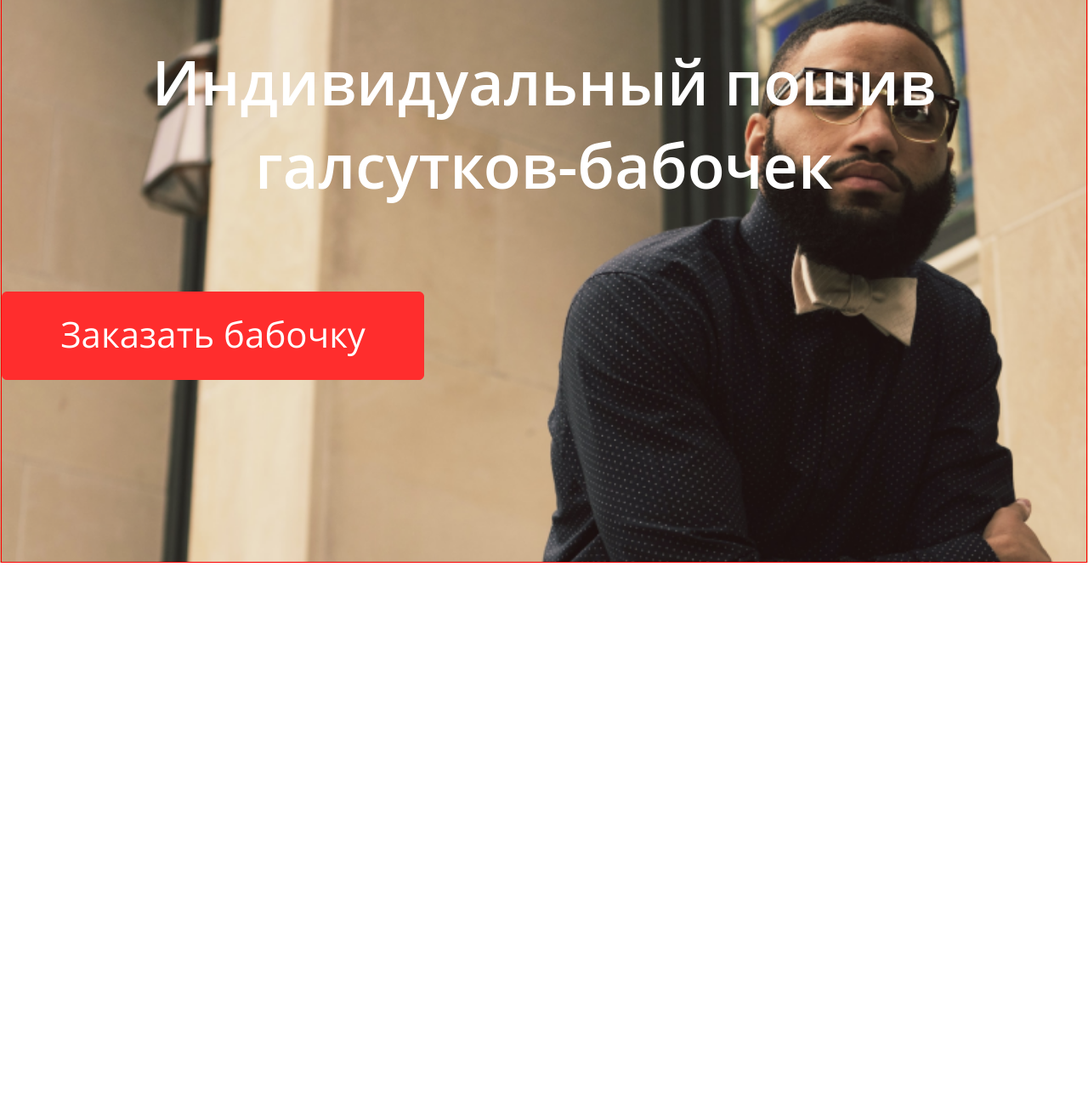
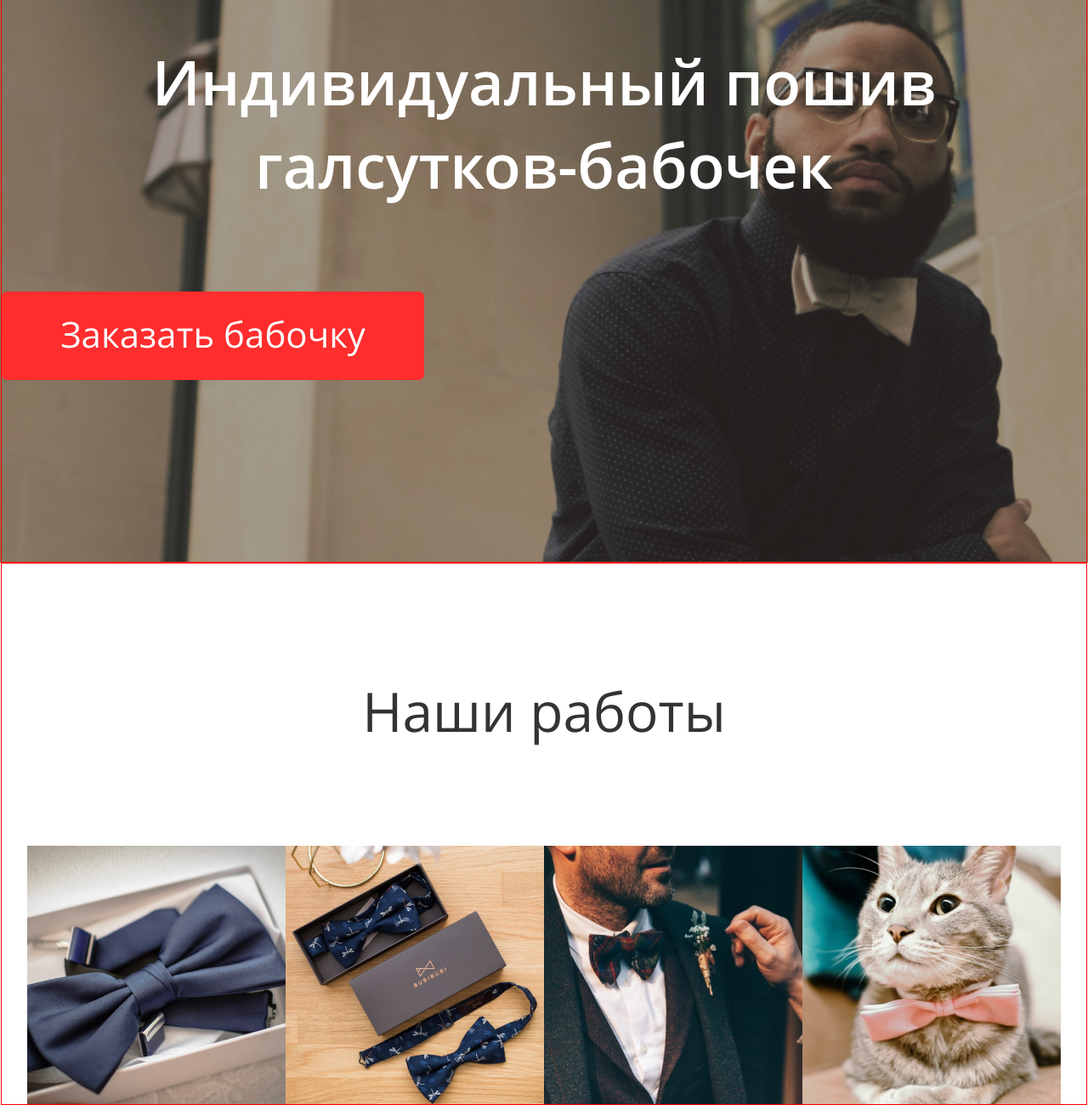
Before and after one commit to KamilaShee/butterfly-shop-nazmetdinova, a website: page www/index.html in a window 1280 px wide. Shown: the part 238-1538 px from the top of the page at 85% size. Before the commit the page ends 900 px from the top, so only its background shows below. Drawn offline with Linux system fonts and the light colour scheme; a web font is replaced by a local one.

Commit message:
Начала блок портфолио

```diff
--- /dev/null
+++ b/src/styles/blocks/_portfolio.scss
@@ -0,0 +1,25 @@
+.portfolio-inner {
+  @include inner;
+  display: flex;
+  justify-content: center;
+  flex-wrap: wrap;
+}
+
+.portfolio-title {
+
+  padding: 130px 400px 115px;
+
+
+  font-family: $font;
+  font-weight: 400;
+  font-size: 64px;
+  line-height: 87px;
+  text-align: center;
+  color: $color-dark;
+}
+
+
+.portfolio-wrap {
+  display: flex;
+  flex-wrap: nowrap;
+}
--- a/src/styles/blocks/_promo.scss
+++ b/src/styles/blocks/_promo.scss
@@ -5,10 +5,20 @@
   background-color: $color-dark;
 }
 
+.promo-shade {
+  margin: 0 auto;
+  padding: 0;
+  background-color: rgba(51, 51, 51, 0.4);
+}
+
 .promo-inner {
   @include inner;
   display: flex;
   justify-content: center;
+}
+
+.promo-wrap {
+  align-items: center;
 }
 
 .promo-title {
--- a/src/styles/style.scss
+++ b/src/styles/style.scss
@@ -8,3 +8,4 @@
 @import "blocks/_header";
 @import "blocks/_menu";
 @import "blocks/_promo";
+@import "blocks/_portfolio";
--- a/www/index.html
+++ b/www/index.html
@@ -37,10 +37,24 @@
 
   <main class="main">
     <section class="promo">
-      <div class="promo-inner">
-        <div class="promo-wrap">
-          <h1 class="promo-title">Индивидуальный пошив галсутков-бабочек</h1>
-          <a href="#order" class="btn">Заказать бабочку</a>
+      <div class="promo-shade">
+        <div class="promo-inner">
+          <div class="promo-wrap">
+            <h1 class="promo-title">Индивидуальный пошив галсутков-бабочек</h1>
+            <a href="#order" class="btn">Заказать бабочку</a>
+          </div>
+        </div>
+      </div>
+    </section>
+
+    <section class="portfolio">
+      <div class="portfolio-inner">
+        <h2 class="portfolio-title">Наши работы</h2>
+        <div class="portfolio-wrap">
+          <img src="../images/такая.png" alt="Серая бабочка">
+          <img src="../images/растакая.jpg" alt="Бабочка в коробке">
+          <img src="../images/сякая.png" alt="Мужчина в бабочке">
+          <img src="../images/котик.png" alt="Котик в бабочке">
         </div>
       </div>
     </section>
```
Also changed, not shown: www/images/котик.png (added), www/images/растакая.jpg (added), www/images/сякая.png (added), www/images/такая.png (added), www/style/style.css.
